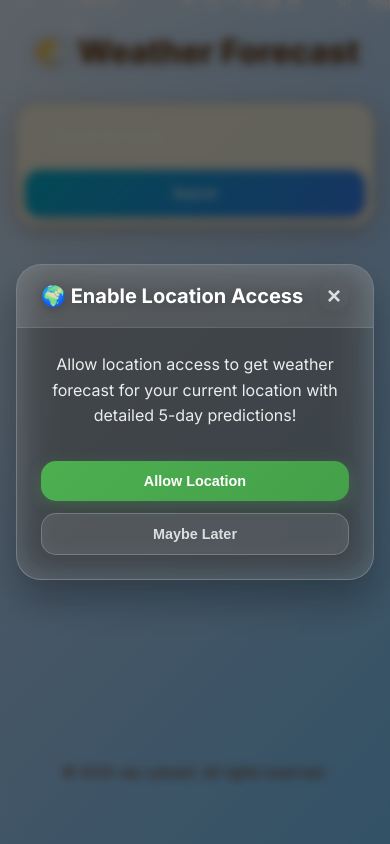
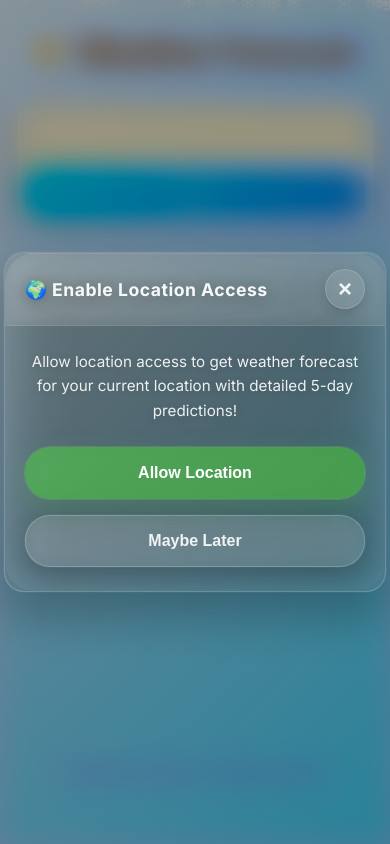
Before and after one commit to JayLal08/Weather, a plain HTML site: page index.html in a window 390 px wide. Drawn offline with Linux system fonts and the light colour scheme.

Commit message:
Enhance button styles and popup responsiveness
Added new ghost button style and improved popup styles.

```diff
--- a/index.css
+++ b/index.css
@@ -468,6 +468,12 @@ button {
   white-space: nowrap;
 }
 
+.ghost-btn {
+  background: rgba(255, 255, 255, 0.15);
+  color: var(--primary-text, #fff);
+  border-radius: 15px;
+}
+
 button:hover {
   transform: translateY(-2px);
   box-shadow: 0 6px 20px rgba(0, 0, 0, 0.3);
@@ -489,7 +495,7 @@ button:disabled {
   backdrop-filter: blur(10px);
   border-radius: 30px;
   padding: 2.5rem;
-  border: 1px solid var(--card-border, rgba(255, 255, 255, 0.2));
+  border: none;
   box-shadow: 0 8px 32px var(--shadow-color, rgba(0, 0, 0, 0.1));
   margin-bottom: 2rem;
   animation: fadeIn 0.8s ease 0.4s both;
@@ -570,7 +576,7 @@ button:disabled {
   padding: 1rem;
   text-align: center;
   transition: transform 0.3s ease, background 1s ease;
-  border: 1px solid var(--card-border, transparent);
+  border: none;
 }
 
 .detail-item:hover {
@@ -636,7 +642,7 @@ button:disabled {
   backdrop-filter: blur(15px);
   border-radius: 25px;
   padding: 2rem 1.25rem;
-  border: 1px solid var(--card-border, rgba(255, 255, 255, 0.2));
+  border: none;
   text-align: center;
   transition: all 0.4s ease, background 1s ease, border 1s ease;
   cursor: pointer;
@@ -716,122 +722,213 @@ footer {
 }
 
 /* Location Popup Styles */
-.location-popup {
+.location-popup, .city-popup, .message-popup {
   position: fixed;
   top: 0;
   left: 0;
   width: 100%;
   height: 100%;
-  background: rgba(0, 0, 0, 0.6);
-  backdrop-filter: blur(5px);
+  background: rgba(0, 0, 0, 0.4);
+  backdrop-filter: blur(12px) saturate(180%);
+  -webkit-backdrop-filter: blur(12px) saturate(180%);
   z-index: 1000;
   display: flex;
   align-items: center;
   justify-content: center;
-  animation: fadeIn 0.3s ease;
+  animation: fadeIn 0.4s ease;
+  padding: 1rem;
 }
 
 .popup-content {
-  background: rgba(255, 255, 255, 0.15);
-  backdrop-filter: blur(20px);
-  border-radius: 25px;
+  background: rgba(255, 255, 255, 0.08);
+  backdrop-filter: blur(25px) saturate(200%);
+  -webkit-backdrop-filter: blur(25px) saturate(200%);
+  border-radius: 30px;
   padding: 0;
-  border: 1px solid rgba(255, 255, 255, 0.2);
-  box-shadow: 0 20px 40px rgba(0, 0, 0, 0.3);
-  max-width: 450px;
-  width: 90%;
-  animation: slideUp 0.3s ease;
+  border: 1px solid rgba(255, 255, 255, 0.18);
+  box-shadow:
+    0 25px 50px rgba(0, 0, 0, 0.25),
+    0 0 0 1px rgba(255, 255, 255, 0.05),
+    inset 0 1px 0 rgba(255, 255, 255, 0.1);
+  max-width: 520px;
+  width: 100%;
+  animation: slideUp 0.4s cubic-bezier(0.34, 1.56, 0.64, 1);
   overflow: hidden;
+  position: relative;
+}
+
+.popup-content::before {
+  content: '';
+  position: absolute;
+  top: 0;
+  left: 0;
+  right: 0;
+  bottom: 0;
+  background: linear-gradient(135deg,
+    rgba(255, 255, 255, 0.1) 0%,
+    rgba(255, 255, 255, 0.05) 50%,
+    rgba(255, 255, 255, 0.02) 100%);
+  border-radius: 30px;
+  pointer-events: none;
 }
 
 .popup-header {
-  background: rgba(255, 255, 255, 0.1);
+  background: rgba(255, 255, 255, 0.05);
+  backdrop-filter: blur(10px);
+  -webkit-backdrop-filter: blur(10px);
   padding: 1.5rem 2rem;
   display: flex;
   justify-content: space-between;
   align-items: center;
   border-bottom: 1px solid rgba(255, 255, 255, 0.1);
+  position: relative;
+  z-index: 2;
 }
 
 .popup-header h3 {
-  color: white;
-  font-size: 1.25rem;
+  color: rgba(255, 255, 255, 0.95);
+  font-size: 1.3rem;
   font-weight: 700;
   margin: 0;
-  text-shadow: 0 2px 10px rgba(0, 0, 0, 0.2);
+  text-shadow: 0 2px 15px rgba(0, 0, 0, 0.3);
+  letter-spacing: 0.5px;
 }
 
 .close-btn {
-  background: none;
-  border: none;
-  color: rgba(255, 255, 255, 0.8);
-  font-size: 1.5rem;
+  background: rgba(255, 255, 255, 0.08);
+  backdrop-filter: blur(10px);
+  -webkit-backdrop-filter: blur(10px);
+  border: 1px solid rgba(255, 255, 255, 0.15);
+  color: rgba(255, 255, 255, 0.9);
+  font-size: 1.4rem;
   cursor: pointer;
   padding: 0;
-  width: 30px;
-  height: 30px;
+  width: 36px;
+  height: 36px;
   display: flex;
   align-items: center;
   justify-content: center;
   border-radius: 50%;
-  transition: all 0.3s ease;
+  transition: all 0.3s cubic-bezier(0.4, 0, 0.2, 1);
+  box-shadow: 0 4px 12px rgba(0, 0, 0, 0.15);
 }
 
 .close-btn:hover {
-  background: rgba(255, 255, 255, 0.1);
+  background: rgba(255, 255, 255, 0.15);
   color: white;
-  transform: scale(1.1);
+  transform: scale(1.1) rotate(90deg);
+  box-shadow: 0 6px 20px rgba(0, 0, 0, 0.25);
 }
 
 .popup-body {
-  padding: 2rem;
+  padding: 2.5rem 2rem;
+  position: relative;
+  z-index: 2;
 }
 
 .popup-body p {
   color: rgba(255, 255, 255, 0.9);
+  font-size: 1.05rem;
+  line-height: 1.7;
+  margin-bottom: 1.5rem;
+  text-align: center;
+  font-weight: 400;
+  text-shadow: 0 1px 8px rgba(0, 0, 0, 0.2);
+}
+
+.popup-city-row {
+  display: grid;
+  grid-template-columns: 1fr auto;
+  gap: 1rem;
+  margin-bottom: 1.5rem;
+}
+
+#popupCityInput {
+  background: rgba(255, 255, 255, 0.08);
+  backdrop-filter: blur(10px);
+  -webkit-backdrop-filter: blur(10px);
+  border: 1px solid rgba(255, 255, 255, 0.15);
+  outline: none;
+  padding: 1rem 1.25rem;
+  border-radius: 18px;
+  color: rgba(255, 255, 255, 0.95);
+  font-weight: 500;
   font-size: 1rem;
-  line-height: 1.6;
-  margin-bottom: 2rem;
-  text-align: center;
+  transition: all 0.3s ease;
+  box-shadow: 0 4px 12px rgba(0, 0, 0, 0.1);
+}
+
+#popupCityInput:focus {
+  background: rgba(255, 255, 255, 0.12);
+  border-color: rgba(255, 255, 255, 0.25);
+  box-shadow: 0 6px 20px rgba(0, 0, 0, 0.15);
+  transform: translateY(-1px);
+}
+
+#popupCityInput::placeholder {
+  color: rgba(255, 255, 255, 0.6);
+  font-weight: 400;
 }
 
 .popup-buttons {
   display: flex;
-  gap: 1rem;
+  gap: 1.25rem;
   justify-content: center;
+  flex-wrap: wrap;
 }
 
 .allow-btn, .deny-btn {
-  padding: 0.75rem 1.5rem;
+  padding: 1rem 2rem;
   border: none;
-  border-radius: 15px;
+  border-radius: 20px;
   font-weight: 600;
   cursor: pointer;
-  transition: all 0.3s ease;
-  font-size: 0.9rem;
+  transition: all 0.3s cubic-bezier(0.4, 0, 0.2, 1);
+  font-size: 1rem;
+  position: relative;
+  overflow: hidden;
+  backdrop-filter: blur(10px);
+  -webkit-backdrop-filter: blur(10px);
 }
 
 .allow-btn {
-  background: linear-gradient(135deg, #4CAF50 0%, #45a049 100%);
+  background: linear-gradient(135deg,
+    rgba(76, 175, 80, 0.8) 0%,
+    rgba(69, 160, 73, 0.9) 100%);
   color: white;
-  box-shadow: 0 4px 15px rgba(76, 175, 80, 0.3);
+  border: 1px solid rgba(76, 175, 80, 0.3);
+  box-shadow:
+    0 8px 25px rgba(76, 175, 80, 0.3),
+    0 0 0 1px rgba(255, 255, 255, 0.1);
 }
 
 .allow-btn:hover {
-  transform: translateY(-2px);
-  box-shadow: 0 6px 20px rgba(76, 175, 80, 0.4);
+  transform: translateY(-3px) scale(1.02);
+  box-shadow:
+    0 12px 35px rgba(76, 175, 80, 0.4),
+    0 0 0 1px rgba(255, 255, 255, 0.2);
+  background: linear-gradient(135deg,
+    rgba(76, 175, 80, 0.9) 0%,
+    rgba(69, 160, 73, 1) 100%);
 }
 
 .deny-btn {
-  background: rgba(255, 255, 255, 0.1);
-  color: rgba(255, 255, 255, 0.8);
+  background: rgba(255, 255, 255, 0.08);
+  color: rgba(255, 255, 255, 0.9);
   border: 1px solid rgba(255, 255, 255, 0.2);
+  box-shadow:
+    0 8px 25px rgba(0, 0, 0, 0.15),
+    0 0 0 1px rgba(255, 255, 255, 0.05);
 }
 
 .deny-btn:hover {
   background: rgba(255, 255, 255, 0.15);
   color: white;
-  transform: translateY(-2px);
+  transform: translateY(-3px) scale(1.02);
+  border-color: rgba(255, 255, 255, 0.3);
+  box-shadow:
+    0 12px 35px rgba(0, 0, 0, 0.25),
+    0 0 0 1px rgba(255, 255, 255, 0.1);
 }
 
 @keyframes slideUp {
@@ -891,18 +988,102 @@ footer {
     font-size: 1.25rem !important;
   }
 
+  /* Enhanced mobile popup styles */
+  .location-popup, .city-popup, .message-popup {
+    padding: 0.5rem;
+    backdrop-filter: blur(15px) saturate(200%);
+    -webkit-backdrop-filter: blur(15px) saturate(200%);
+  }
+
   .popup-content {
-    width: 95%;
-    margin: 1rem;
+    width: 100%;
+    max-width: 100%;
+    margin: 0;
+    border-radius: 25px;
+    backdrop-filter: blur(30px) saturate(250%);
+    -webkit-backdrop-filter: blur(30px) saturate(250%);
   }
+
   .popup-header {
-    padding: 1rem 1.5rem;
+    padding: 1.25rem 1.5rem;
+    border-radius: 25px 25px 0 0;
   }
+
+  .popup-header h3 {
+    font-size: 1.2rem;
+  }
+
   .popup-body {
-    padding: 1.5rem;
+    padding: 2rem 1.5rem;
   }
+
+  .popup-body p {
+    font-size: 1rem;
+    line-height: 1.6;
+  }
+
+  .popup-city-row {
+    grid-template-columns: 1fr;
+    gap: 1rem;
+  }
+
+  #popupCityInput {
+    padding: 1.25rem 1.5rem;
+    font-size: 1.1rem;
+    border-radius: 20px;
+  }
+
   .popup-buttons {
     flex-direction: column;
-    gap: 0.75rem;
+    gap: 1rem;
+  }
+
+  .allow-btn, .deny-btn {
+    padding: 1.25rem 2rem;
+    font-size: 1.1rem;
+    border-radius: 25px;
+  }
+
+  .close-btn {
+    width: 40px;
+    height: 40px;
+    font-size: 1.5rem;
   }
 }
+
+@media (max-width: 480px) {
+  .location-popup, .city-popup, .message-popup {
+    padding: 0.25rem;
+  }
+
+  .popup-content {
+    border-radius: 20px;
+  }
+
+  .popup-header {
+    padding: 1rem 1.25rem;
+    border-radius: 20px 20px 0 0;
+  }
+
+  .popup-header h3 {
+    font-size: 1.1rem;
+  }
+
+  .popup-body {
+    padding: 1.5rem 1.25rem;
+  }
+
+  .popup-body p {
+    font-size: 0.95rem;
+  }
+
+  #popupCityInput {
+    padding: 1rem 1.25rem;
+    font-size: 1rem;
+  }
+
+  .allow-btn, .deny-btn {
+    padding: 1rem 1.5rem;
+    font-size: 1rem;
+  }
+}
```
